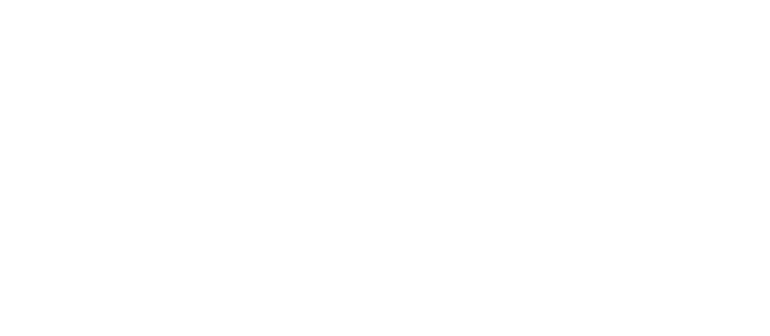
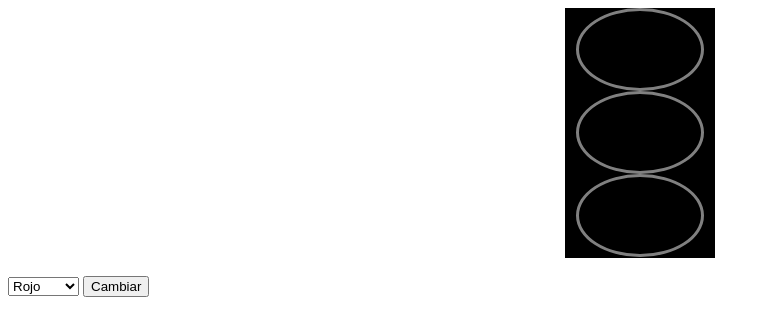
Before and after one commit to BixGis/traffic-light1.1, a plain HTML site: page index.html in a window 1280 px wide. Shown: the whole page, without its empty margins (0-770 px from the left). Drawn offline with Linux system fonts and the light colour scheme.

Commit message:
version1.4

```diff
--- a/index.html
+++ b/index.html
@@ -7,10 +7,55 @@
     <link rel="stylesheet" href="./semaforo.css">
 </head>
 <body>
+    <article>
+        <section id="luzroja"></section>
+        <section id="luzamarilla"></section>
+        <section id="luzverde"></section>
+
+
+    </article> <br>
+    <select name ="" id="colores">
+        <option value="1">Rojo</option>
+        <option value="2">Amarillo</option>
+        <option value="3">Verde</option>
+
+    </select>
+    <input type="button" value="Cambiar" onclick="cambiar()">
+
+    <script>
+        function cambiar() {
+            let colores = document.getElementById("colores").value;
+
+            if (colores == 1){
+                document.getElementById("luzroja").style.backgroundColor = "red"
+                document.getElementById("luzamarilla").style.backgroundColor = "black"
+                document.getElementById("luzverde").style.backgroundColor = "black"
+            }else{
+                if(colores == 2){
+                    document.getElementById("luzroja").style.backgroundColor = "black"
+                    document.getElementById("luzamarilla").style.backgroundColor = "yellow"
+                    document.getElementById("luzverde").style.backgroundColor = "black"
+            }else{
+                    document.getElementById("luzroja").style.backgroundColor = "black"
+                    document.getElementById("luzamarilla").style.backgroundColor = "black"
+                    document.getElementById("luzverde").style.backgroundColor = "green"
+                }
+
+
+            }
+
+        }
+
+
+
+
+    </script>
+
 
 
 </body>
 
 
 
+
 </html>
--- a/semaforo.css
+++ b/semaforo.css
@@ -0,0 +1,14 @@
+article {
+    width: 150px; height: 250px;
+    background-color: black;
+    margin: auto;
+
+}
+article section{
+    border-style: solid;
+    border-color: gray;
+    width: 85%; height: 83px;
+    box-sizing: border-box;
+    margin: auto;
+    border-radius: 50%;
+}
```
